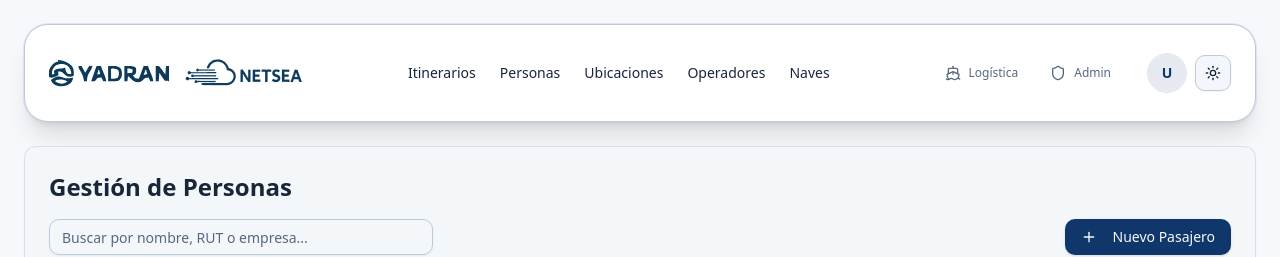
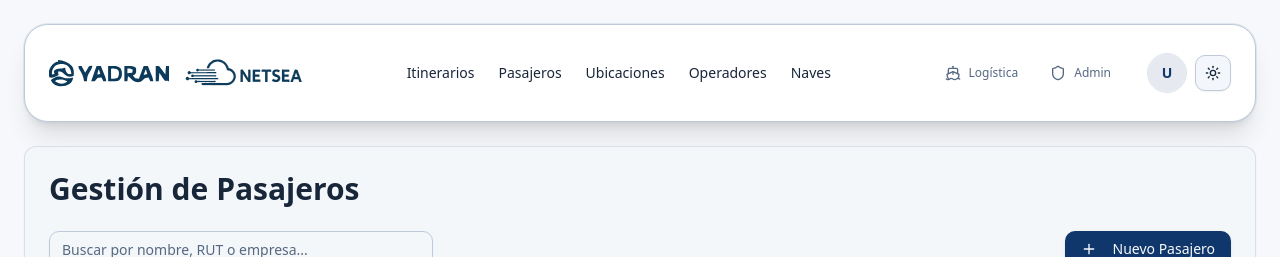
Before and after one commit to jalcayaga/yadran-logistica, a Next.js app: page /admin/people in a window 1280 px wide. Shown: the top 257 px of the page. Built offline with nearby package versions, Linux system fonts and the light colour scheme; no server answers; the database is empty.

Commit message:
feat(ui): consistently rename Personas to Pasajeros and enforce RUT normalization

```diff
--- a/src/app/admin/layout.tsx
+++ b/src/app/admin/layout.tsx
@@ -24,7 +24,7 @@ export default async function AdminLayout({ children }: { children: React.ReactN
     const navLinks = (
         <div className="flex gap-4 md:gap-6 items-center overflow-x-auto text-sm">
             <Link href="/admin/logistics/itineraries" className="font-medium hover:text-primary whitespace-nowrap">Itinerarios</Link>
-            <Link href="/admin/people" className="font-medium hover:text-primary whitespace-nowrap">Personas</Link>
+            <Link href="/admin/people" className="font-medium hover:text-primary whitespace-nowrap">Pasajeros</Link>
             <Link href="/admin/locations" className="font-medium hover:text-primary whitespace-nowrap">Ubicaciones</Link>
             <Link href="/admin/operators" className="font-medium hover:text-primary whitespace-nowrap">Operadores</Link>
             <Link href="/admin/vessels" className="font-medium hover:text-primary whitespace-nowrap">Naves</Link>
--- a/src/app/admin/people/PersonForm.tsx
+++ b/src/app/admin/people/PersonForm.tsx
@@ -4,6 +4,7 @@ import { useForm } from 'react-hook-form';
 import { zodResolver } from '@hookform/resolvers/zod';
 import { personSchema, type Person } from '@/utils/zod_schemas';
 import { Button } from '@/components/ui/button';
+import { normalizeRut } from '@/utils/formatters';
 import { Input } from '@/components/ui/input';
 import { Label } from '@/components/ui/label';
 import { useState } from 'react';
@@ -44,6 +45,12 @@ export default function PersonForm({ onSuccess, initialData }: PersonFormProps)
         setLoading(true);
         setGlobalError('');
 
+        // Enforce normalization
+        const cleanData = {
+            ...data,
+            rut_normalized: normalizeRut(data.rut_normalized)
+        };
+
         try {
             const url = initialData ? `/api/people/${initialData.id}` : '/api/people';
             const method = initialData ? 'PATCH' : 'POST';
@@ -51,7 +58,7 @@ export default function PersonForm({ onSuccess, initialData }: PersonFormProps)
             const res = await fetch(url, {
                 method,
                 headers: { 'Content-Type': 'application/json' },
-                body: JSON.stringify(data),
+                body: JSON.stringify(cleanData),
             });
 
             if (!res.ok) {
--- a/src/app/admin/people/page.tsx
+++ b/src/app/admin/people/page.tsx
@@ -3,7 +3,7 @@ import PeopleTable from './PeopleTable';
 export default function AdminPeoplePage() {
     return (
         <div>
-            <h1 className="text-2xl font-bold mb-4">Gestión de Personas</h1>
+            <h1 className="text-3xl font-bold mb-6">Gestión de Pasajeros</h1>
             <PeopleTable />
         </div>
     )
```
